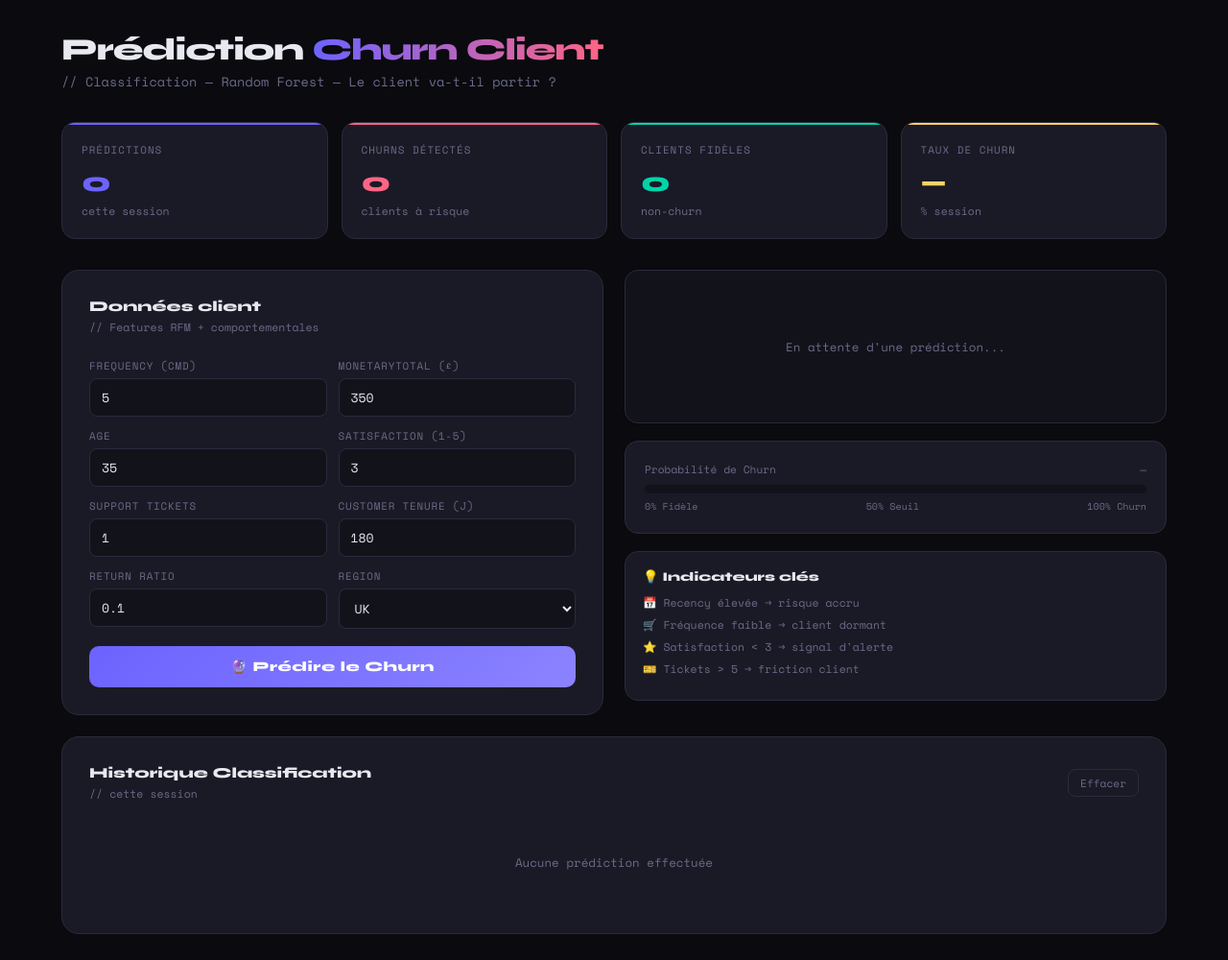
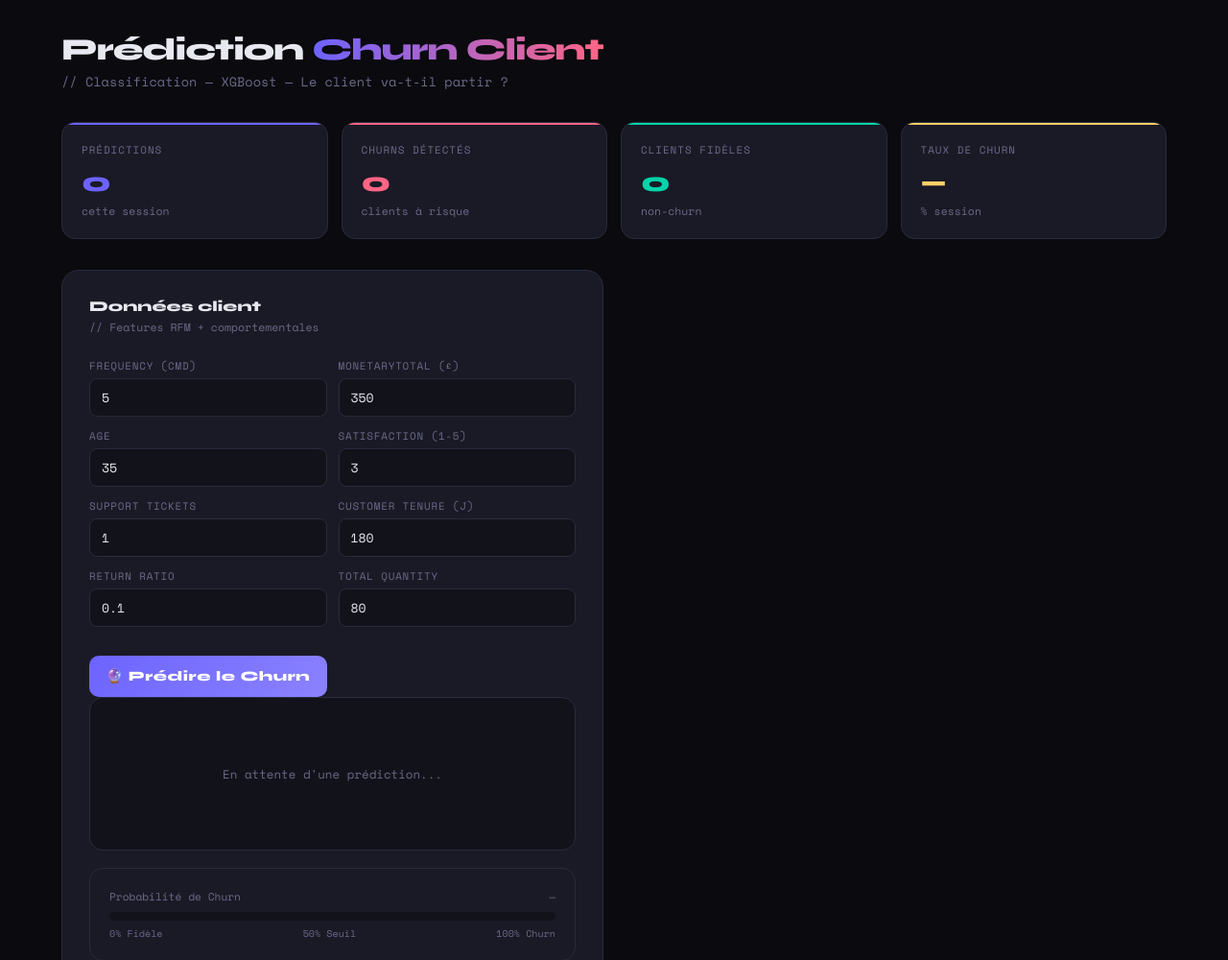
Before and after one commit to dhiaroueg/projet_ml_retail, a Flask app: page / in a window 1280 px wide. Shown: the part 132-1132 px from the top of the page at 96% size. Run offline with Flask 3, Linux system fonts and the light colour scheme.

Commit message:
Update dashboard interface#

```diff
--- a/app/templates/index.html
+++ b/app/templates/index.html
@@ -265,7 +265,7 @@
   <div class="tab-content active" id="tab-classification">
 
     <h1 class="page-title">Prédiction <span class="gradient-purple">Churn Client</span></h1>
-    <p class="page-sub">// Classification — Random Forest — Le client va-t-il partir ?</p>
+    <p class="page-sub">// Classification — XGBoost — Le client va-t-il partir ?</p>
 
     <div class="stats-grid">
       <div class="stat-card purple"><div class="stat-label">Prédictions</div><div class="stat-value cv" id="c-total">0</div><div class="stat-meta">cette session</div></div>
@@ -286,7 +286,7 @@
           <div class="form-group"><label>Support Tickets</label><input type="number" id="c-support" value="1" min="0" max="15"/></div>
           <div class="form-group"><label>Customer Tenure (j)</label><input type="number" id="c-tenure" value="180" min="0" max="730"/></div>
           <div class="form-group"><label>Return Ratio</label><input type="number" id="c-return" value="0.1" min="0" max="1" step="0.01"/></div>
-          <div class="form-group"><label>Region</label><select id="c-region"><option>UK</option><option>Europe_N</option><option>Europe_S</option><option>Europe_E</option><option>Europe_C</option><option>Asia</option><option>Other</option></select></div></div>
+          <div class="form-group"><label>Total Quantity</label><input type="number" id="c-qty" value="80" min="0"/></div>
         <button class="btn btn-purple" onclick="predictChurn()">
           <span id="c-btn-text">🔮 Prédire le Churn</span>
           <div class="spinner" id="c-spinner"></div>
@@ -561,7 +561,7 @@
      Frequency: v('c-frequency'), MonetaryTotal: v('c-monetary'),
     Age: v('c-age'), SatisfactionScore: v('c-satisfaction'), SupportTicketsCount: v('c-support'),
     CustomerTenureDays: v('c-tenure'), ReturnRatio: v('c-return'),
-    Region: s('c-region'), }]};
+    TotalQuantity: v('c-qty'), }]};
   try {
     const res = await fetch('/predict', { method:'POST', headers:{'Content-Type':'application/json'}, body:JSON.stringify(payload) });
     const data = await res.json();
```
